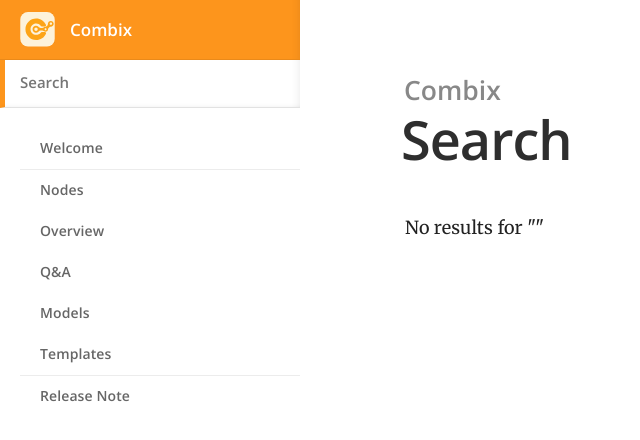
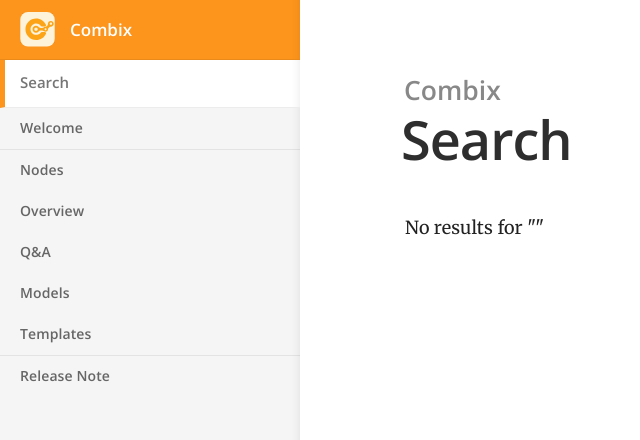
Before and after one commit to roryror/combix-doc, a Jekyll site: the page built from search.html, in a window 1280 px wide. Shown: the top 440 px of the page, without its empty margins (0-640 px from the left). Built offline with Jekyll 4.4.1, drawn with Linux system fonts in a browser that asks for light colours.

Commit message:
Update default.html

```diff
--- a/_layouts/default.html
+++ b/_layouts/default.html
@@ -28,15 +28,9 @@
             width: 300px;
         }
         nav {
-            top: 0;
-            left: 0;
-            bottom: 0;
             width: 300px;
             height:720px;
             overflow-y: auto;
-            padding: 20px;
-            box-shadow: 2px 0 5px rgba(0, 0, 0, 0.1);
-            background-color: #fff;
             z-index: -1000;
             -ms-overflow-style: none;  /* 适用于 Internet Explorer 和 Edge */
             scrollbar-width: none;  /* 适用于 Firefox */
```
